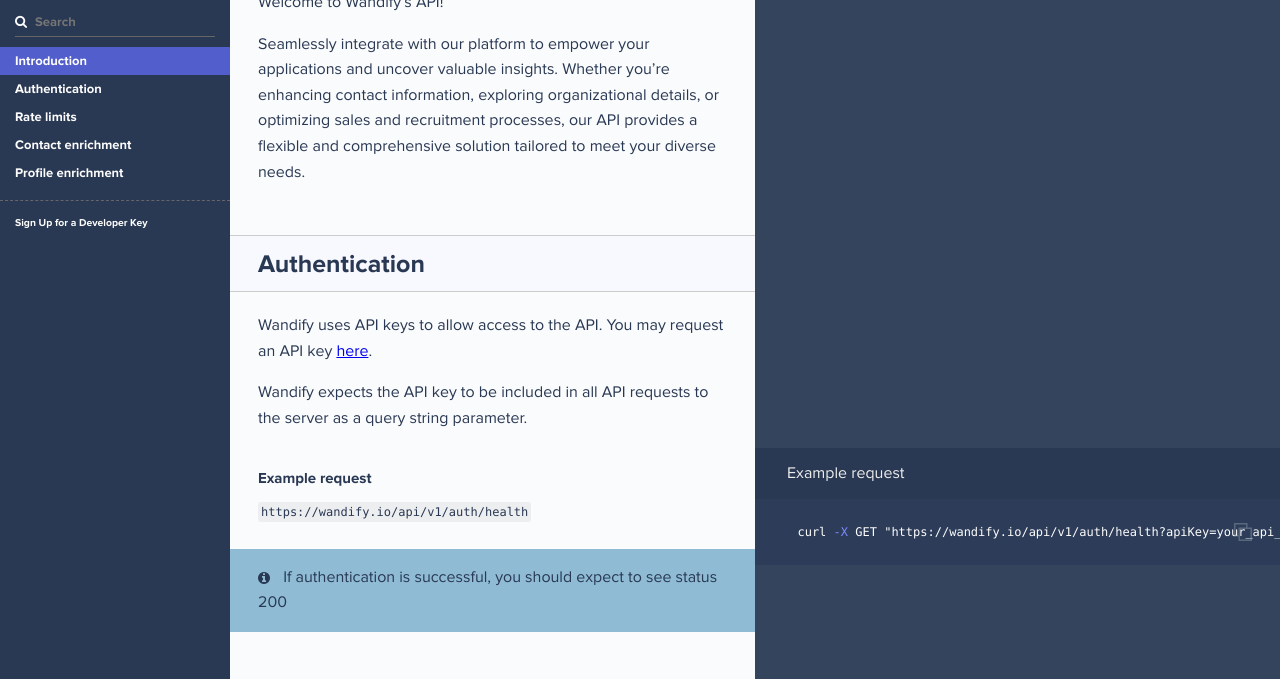
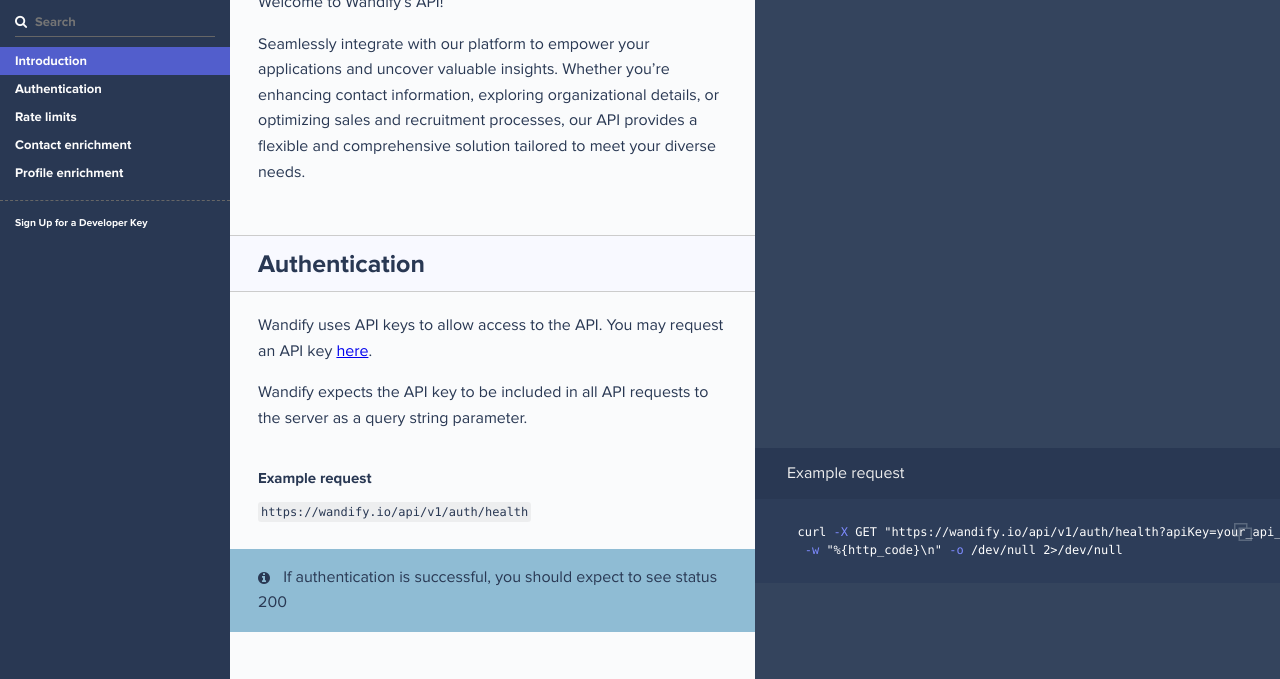
Before and after one commit to wandifyio/api, a plain HTML site: page index.html in a window 1280 px wide. Shown: the part 87-766 px from the top of the page. Drawn offline with Linux system fonts and the light colour scheme.

Commit message:
Text changes

```diff
--- a/index.html
+++ b/index.html
@@ -374,7 +374,8 @@
 <blockquote>
 <p>Example request</p>
 </blockquote>
-<div class="highlight"><pre class="highlight shell tab-shell"><code>  curl <span class="nt">-X</span> GET <span class="s2">"https://wandify.io/api/v1/auth/health?apiKey=your_api_key"</span> <span class="nt">-w</span> <span class="s2">"%{http_code}</span><span class="se">\n</span><span class="s2">"</span> <span class="nt">-o</span> /dev/null 2&gt;/dev/null
+<div class="highlight"><pre class="highlight shell tab-shell"><code>  curl <span class="nt">-X</span> GET <span class="s2">"https://wandify.io/api/v1/auth/health?apiKey=your_api_key"</span><span class="se">\</span>
+   <span class="nt">-w</span> <span class="s2">"%{http_code}</span><span class="se">\n</span><span class="s2">"</span> <span class="nt">-o</span> /dev/null 2&gt;/dev/null
 </code></pre></div><div class="highlight"><pre class="highlight python tab-python"><code><span class="kn">import</span> <span class="nn">requests</span>
 
 <span class="n">url</span> <span class="o">=</span> <span class="s">"https://wandify.io/api/v1/auth/health"</span>
```
